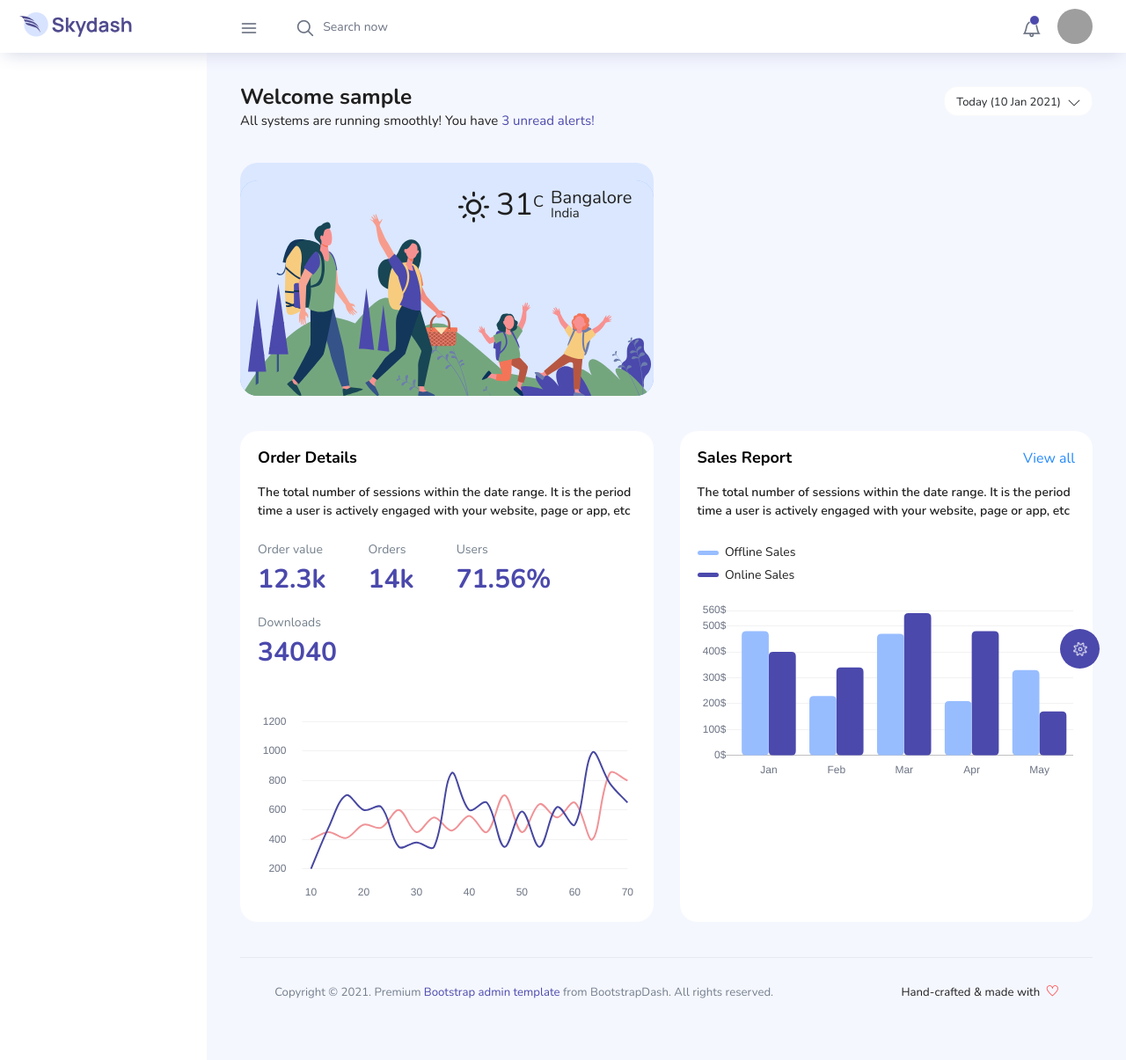
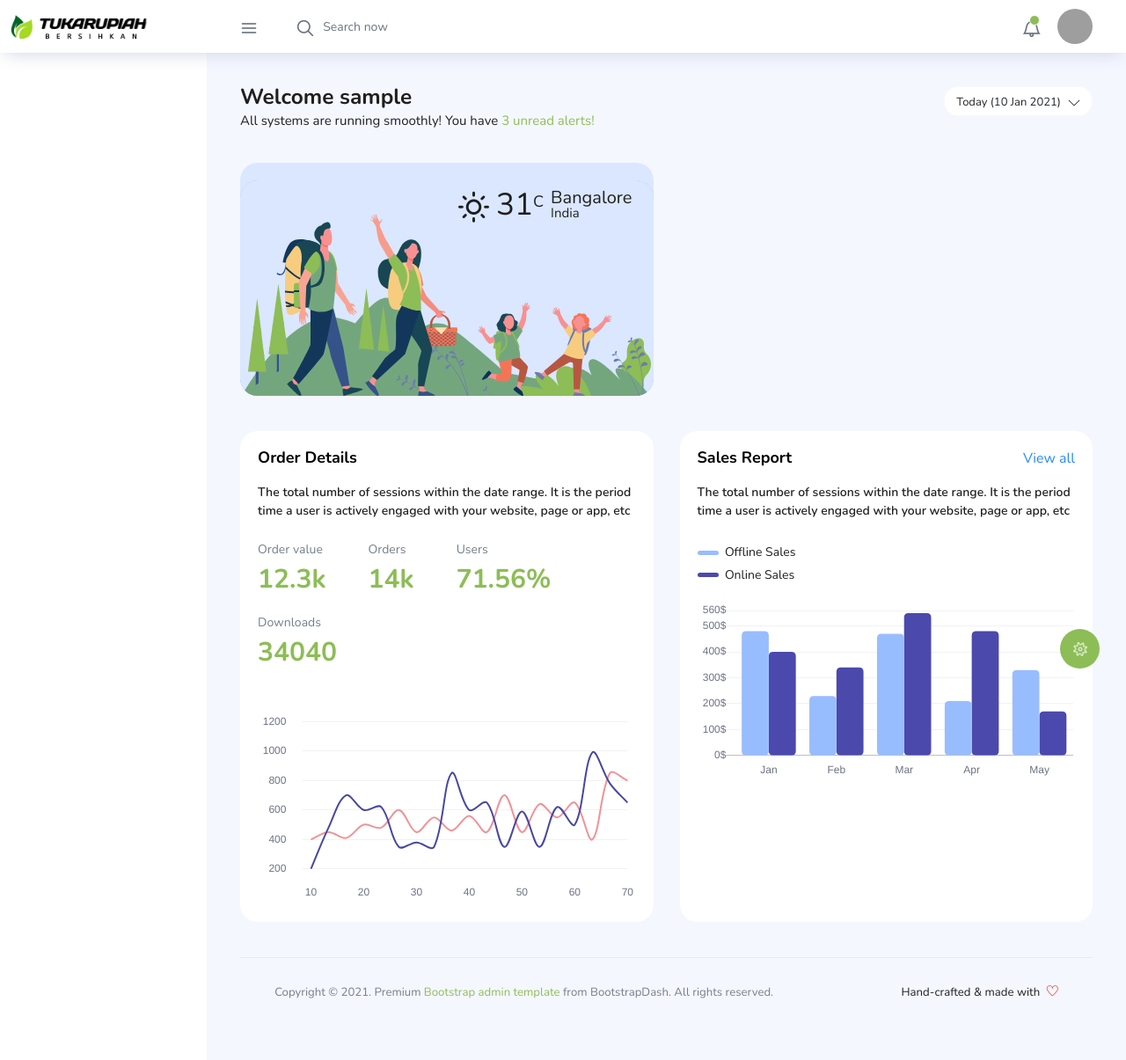
Before and after one commit to prathamaagustyan/sampah, a PHP site: page /sampah/adminin/beranda.php in a window 1280 px wide. Shown: the whole page at 88% size. Run offline with PHP 8.4, Linux system fonts and the light colour scheme; the visitor is signed in with stand-in values (Sample User, id 1); data that the repository does not hold is empty; style sheets or scripts are compiled from the project's sources; some libraries are stand-ins or nearby versions; grey boxes are pictures that could not be loaded.

Commit message:
Ganti Afterlogin Dikit

```diff
--- a/adminin/navbar.php
+++ b/adminin/navbar.php
@@ -1,8 +1,8 @@
 <!-- partial:partials/_navbar.html -->
 <nav class="navbar col-lg-12 col-12 p-0 fixed-top d-flex flex-row">
       <div class="text-center navbar-brand-wrapper d-flex align-items-center justify-content-center">
-        <a class="navbar-brand brand-logo mr-5" href="beranda"><img src="images/logo.svg" class="mr-2" alt="logo"/></a>
-        <a class="navbar-brand brand-logo-mini" href="beranda"><img src="images/logo-mini.svg" alt="logo"/></a>
+        <a class="navbar-brand brand-logo mr-5" href="#"><img src="../images/logocuy.png" class="mr-2" alt="logo"/></a>
+        <a class="navbar-brand brand-logo-mini" href="#"><img src="../images/logokan.png" alt="logo"/></a>
       </div>
       <div class="navbar-menu-wrapper d-flex align-items-center justify-content-end">
         <button class="navbar-toggler navbar-toggler align-self-center" type="button" data-toggle="minimize">
--- a/adminin/scss/common/dark/_variables.scss
+++ b/adminin/scss/common/dark/_variables.scss
@@ -41,7 +41,7 @@
 
 
 $theme-colors: (
-  primary:         #4B49AC,
+  primary:         #8dbd56,
   secondary:       #a3a4a5,
   success:         #57B657,
   info:            #248AFD,
--- a/adminin/scss/common/light/_variables.scss
+++ b/adminin/scss/common/light/_variables.scss
@@ -41,7 +41,7 @@
 
 
 $theme-colors: (
-  primary:         #4B49AC,
+  primary:         #8dbd56,
   secondary:       #a3a4a5,
   success:         #57B657,
   info:            #248AFD,
--- a/adminin/scss/vertical-layout-light/_variables.scss
+++ b/adminin/scss/vertical-layout-light/_variables.scss
@@ -19,9 +19,9 @@
 
 $sidebar-dark-bg: #232227;
 $sidebar-dark-menu-color: #FFFFFF;
-$sidebar-dark-menu-active-bg: #4B49AC;
+$sidebar-dark-menu-active-bg: #8dbd56;
 $sidebar-dark-menu-active-color: $white;
-$sidebar-dark-menu-hover-bg: #4B49AC;
+$sidebar-dark-menu-hover-bg: #8dbd56;
 $sidebar-dark-menu-hover-color: #fff;
 $sidebar-dark-submenu-color: $sidebar-dark-menu-color;
 $sidebar-dark-submenu-hover-bg: initial;
```
Also changed, not shown: adminin/images/dashboard/people.svg, adminin/images/dashboard/people11.svg.
